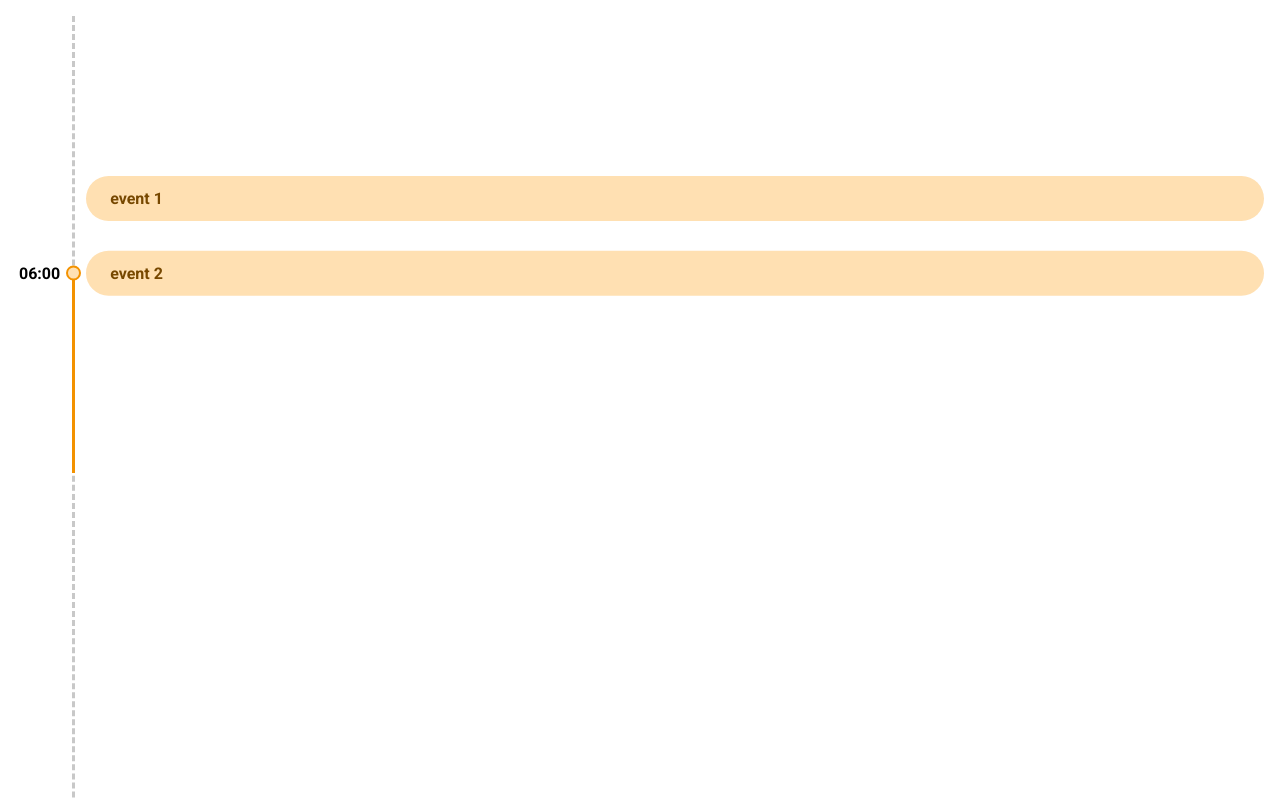
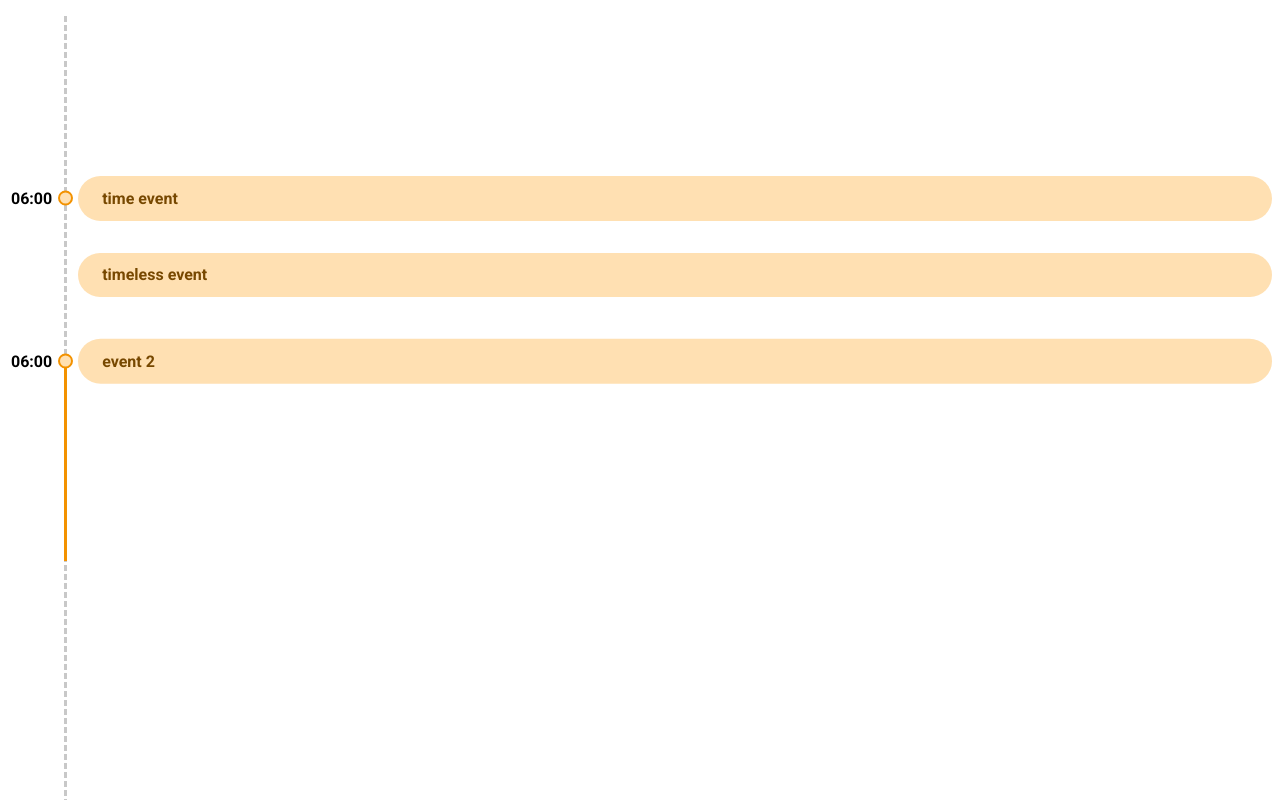
Before and after one commit to noppytinto/portfolio-travelmates-front, a React (Create React App) app: page / in a window 1280 px wide. Shown: the top 800 px of the page. Built offline with nearby package versions, Linux system fonts and the light colour scheme.

Commit message:
add time event component

```diff
--- a/src/App.js
+++ b/src/App.js
@@ -1,14 +1,18 @@
 import logo from './logo.svg';
 import './App.scss';
-
+//
 import { Route, Routes, Navigate } from 'react-router-dom';
 import * as assets from './utils/assets-manager';
-
 // pages
 import Timeline from './pages/Timeline/Timeline';
 
 
 function App() {
+
+
+    ///////////////////////////////////
+    // JSX
+    ///////////////////////////////////
     return (
         <div className="App">
             <Routes>
@@ -38,6 +42,6 @@ function App() {
             </Routes>
         </div>
     );
-}
+}// App
 
 export default App;
--- a/src/App.scss
+++ b/src/App.scss
@@ -1,5 +1,5 @@
 .App {
-  padding: 1rem 1rem 1rem 1rem;
+  padding: 1rem .5rem 1rem .5rem;
 
 }
 
--- a/src/components/EventRange/EventRange.js
+++ /dev/null
@@ -1,29 +0,0 @@
-import Event from '../reusables/Event/Event';
-import EventTime from '../reusables/EventTime/EventTime';
-import styles from './EventRange.module.scss';
-
-
-function EventRange(props) {
-    const color = props.color;
-    const children = props.children;
-    const title = props.title;
-
-
-    let classesEvent = `${styles['event-range']} `;
-
-    return (
-        <div className={classesEvent}>
-            <EventTime className={styles['event-range__time']}
-                       withAMPM={false}> 06:00 </EventTime>
-
-            <Event className={styles['event-range__header']}
-                   color={color}>{title}</Event>
-
-            <ul className={styles['event-rage__children']}>
-                {children}
-            </ul>
-        </div>
-    );
-}// EventRange
-
-export default EventRange;
--- /dev/null
+++ b/src/components/Events/RangeEvent/RangeEvent.js
@@ -0,0 +1,34 @@
+import BaseEvent from '../../reusables/BaseEvent/BaseEvent';
+import EventTime from '../../reusables/EventTime/EventTime';
+import styles from './RangeEvent.module.scss';
+
+
+function RangeEvent(props) {
+    const color = props.color;
+    const children = props.children;
+    const title = props.title;
+
+
+    let classesEvent = `${styles['event-range']} `;
+
+
+    ///////////////////////////////////
+    // JSX
+    ///////////////////////////////////
+    return (
+        <div className={classesEvent}>
+            <EventTime className={styles['event-range__time']}
+                       withAMPM={true}
+                       withIndicator={true}> 06:00 </EventTime>
+
+            <BaseEvent className={styles['event-range__header']}
+                   color={color}>{title}</BaseEvent>
+
+            <ul className={styles['event-rage__children']}>
+                {children}
+            </ul>
+        </div>
+    );
+}// RangeEvent
+
+export default RangeEvent;
--- a/src/components/EventRange/EventRange.module.scss
+++ b/src/components/Events/RangeEvent/RangeEvent.module.scss
@@ -1,8 +1,8 @@
-@use '../../scss/variables' as var;
+@use '../../../scss/variables' as var;
 
 .event-range {
   height: 200px;
-  margin-top: 3rem;
+  margin-top: 2rem;
   position: relative;
   border-left: 3px solid var.$color-primary--orange;
   margin-left: -3px;
--- /dev/null
+++ b/src/components/Events/TimeEvent/TimeEvent.js
@@ -0,0 +1,30 @@
+import BaseEvent from '../../reusables/BaseEvent/BaseEvent';
+import EventTime from '../../reusables/EventTime/EventTime';
+import styles from './TimeEvent.module.scss';
+
+
+function TimeEvent(props) {
+    const color = props.color;
+    const title = props.children;
+
+
+    let classesEvent = `${styles['time-event']} `;
+
+
+    ///////////////////////////////////
+    // JSX
+    ///////////////////////////////////
+    return (
+        <div className={classesEvent}>
+            <EventTime className={styles['time-event__time']}
+                       withAMPM={false}
+                       withIndicator={true}> 06:00 </EventTime>
+
+            <BaseEvent className={styles['time-event__header']}
+                   color={color}>{title}</BaseEvent>
+
+        </div>
+    );
+}// TimeEvent
+
+export default TimeEvent;
--- /dev/null
+++ b/src/components/Events/TimeEvent/TimeEvent.module.scss
@@ -0,0 +1,19 @@
+@use '../../../scss/variables' as var;
+
+.time-event {
+  position: relative;
+
+
+  &__header {
+
+  }
+
+  &__time {
+    position: absolute;
+    left: -3.5rem;
+    top: 50%;
+
+    transform: translateY(-50%);
+  }
+
+}// .event-range
--- a/src/components/reusables/Event/Event.js
+++ b/src/components/reusables/BaseEvent/BaseEvent.js
@@ -1,7 +1,7 @@
-import styles from './Event.module.scss';
+import styles from './BaseEvent.module.scss';
 
 
-function Event(props) {
+function BaseEvent(props) {
     const givenClasses = props.className;
     const color = props.color;
     const children = props.children;
@@ -24,7 +24,9 @@ function Event(props) {
             break;
     }
 
-
+    ///////////////////////////////////
+    // JSX
+    ///////////////////////////////////
     return (
         <div className={classesEvent}>
             <div className={styles['event__content']}>
@@ -41,6 +43,6 @@ function Event(props) {
             </div>
         </div>
     );
-}// Event
+}// BaseEvent
 
-export default Event;
+export default BaseEvent;
--- a/src/components/reusables/EventTime/EventTime.js
+++ b/src/components/reusables/EventTime/EventTime.js
@@ -2,6 +2,8 @@ import styles from './EventTime.module.scss';
 
 
 function EventTime(props) {
+    const withIndicator = props.withIndicator ?? false;
+    const withAMPM = props.withAMPM ?? false;
     const color = props.color;
     const timeValue = props.children;
     const givenClasses = props.className;
@@ -13,7 +15,7 @@ function EventTime(props) {
             <p className={styles['event-time__value']}>
                 {timeValue}
             </p>
-            <span className={styles['event-time__circle']}></span>
+            {withIndicator && <span className={styles['event-time__circle']}></span>}
         </div>
     );
 }// EventTime
--- a/src/pages/Timeline/Timeline.js
+++ b/src/pages/Timeline/Timeline.js
@@ -1,5 +1,6 @@
-import EventRange from '../../components/EventRange/EventRange';
-import Event from '../../components/reusables/Event/Event';
+import RangeEvent from '../../components/Events/RangeEvent/RangeEvent';
+import TimeEvent from '../../components/Events/TimeEvent/TimeEvent';
+import BaseEvent from '../../components/reusables/BaseEvent/BaseEvent';
 import styles from './Timeline.module.scss';
 
 
@@ -7,16 +8,15 @@ function Timeline(props) {
 
 
 
-
+    ///////////////////////////////////
+    // JSX
+    ///////////////////////////////////
     return (
         <div className={styles['timeline']}>
             <ul className={styles['timeline__content']}>
-                <li>
-                    <Event color="orange">event 1</Event>
-                </li>
-                <li>
-                    <EventRange color="orange" title="event 2"></EventRange>
-                </li>
+                <li><TimeEvent color="orange">time event</TimeEvent></li>
+                <li><BaseEvent color="orange">timeless event</BaseEvent></li>
+                <li><RangeEvent color="orange" title="event 2"></RangeEvent></li>
             </ul>
 
         </div>
--- a/src/pages/Timeline/Timeline.module.scss
+++ b/src/pages/Timeline/Timeline.module.scss
@@ -14,7 +14,7 @@
     // height: 200px;
     display: flex;
     flex-direction: column;
-    gap: .3em;
+    gap: 2em;
 
     margin: 0 0 0 calc(.5em + 3rem);
 
```
Also changed, not shown: src/components/reusables/BaseEvent/BaseEvent.module.scss (renamed from src/components/reusables/Event/Event.module.scss).
